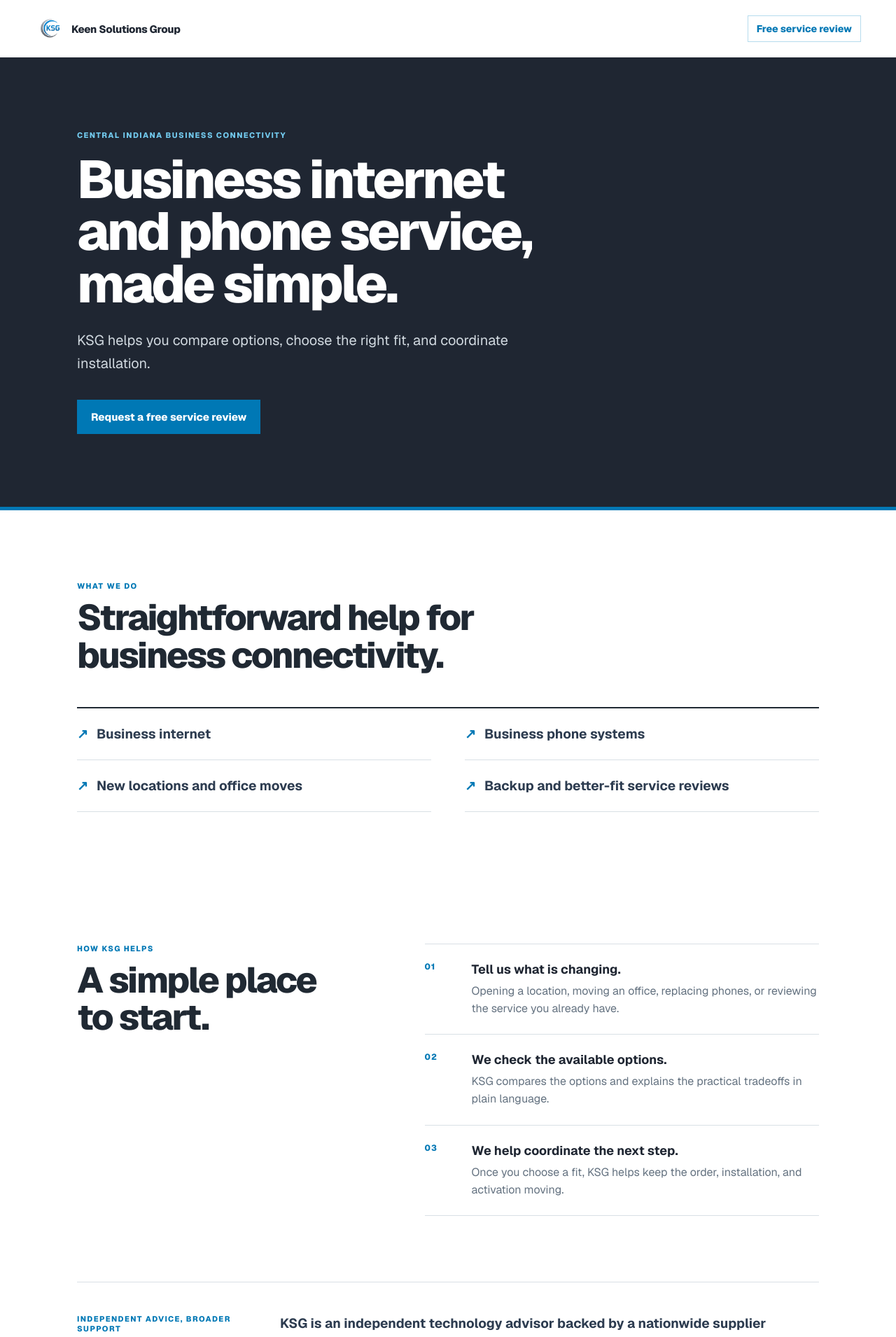
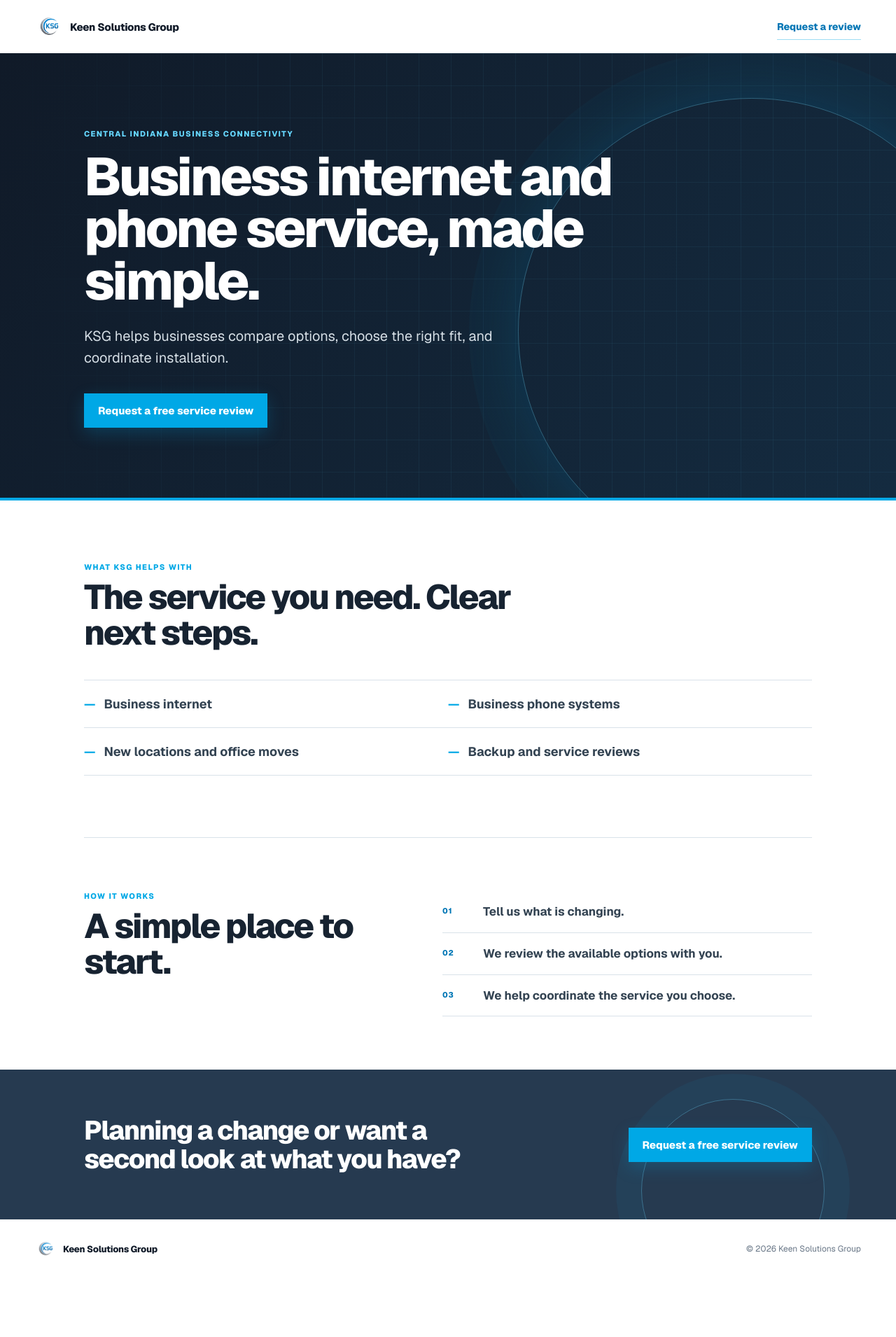
Before and after one commit to keenroudy22/keen-solutions-group, a Next.js app: page / in a window 1280 px wide. Shown: the top 1910 px of the page at 70% size. After the commit the page ends 1826 px from the top, so only its background shows below. Built offline with nearby package versions, Linux system fonts and the light colour scheme.

Commit message:
Simplify KSG site and add technical visual language

```diff
--- a/app/globals.css
+++ b/app/globals.css
@@ -1,51 +1,42 @@
-:root { --blue:#0078b5; --blue-dark:#005a88; --navy:#1f2632; --slate:#2d3c50; --ink:#202933; --muted:#647280; --line:#d9e0e5; --soft:#f5f7f8; --white:#fff; }
+:root { --blue:#00a8e6; --blue-dark:#0076b5; --cyan:#66d8ff; --navy:#111b29; --slate:#263a50; --ink:#172331; --muted:#697787; --line:#d9e2e9; --soft:#f4f8fb; --white:#fff; }
 * { box-sizing:border-box; }
 html { scroll-behavior:smooth; }
 body { margin:0; color:var(--ink); background:var(--white); font-family:var(--font-geist-sans),Arial,Helvetica,sans-serif; }
 a { color:inherit; text-decoration:none; }
-.section { width:min(1060px,calc(100% - 48px)); margin:0 auto; }
-.site-header { width:min(1180px,calc(100% - 48px)); min-height:82px; margin:0 auto; display:flex; align-items:center; justify-content:space-between; gap:24px; }
+.content { width:min(1040px,calc(100% - 48px)); margin:0 auto; }
+.site-header { width:min(1180px,calc(100% - 48px)); min-height:76px; margin:0 auto; display:flex; align-items:center; justify-content:space-between; gap:20px; }
 .brand,.footer-brand { display:flex; align-items:center; gap:10px; color:var(--navy); font-size:15px; font-weight:770; letter-spacing:-.02em; }
-.brand-mark { width:42px; height:42px; object-fit:contain; }
-.header-actions { display:flex; align-items:center; gap:22px; color:var(--blue); font-size:14px; font-weight:730; }
-.header-review { padding:9px 12px; border:1px solid #b6dced; }
-.hero { color:var(--white); background:var(--navy); padding:104px max(24px,calc((100% - 1060px)/2)); border-bottom:5px solid var(--blue); }
-.hero-inner { max-width:780px; }
+.brand-mark { width:40px; height:40px; object-fit:contain; }
+.header-button { padding:9px 0; color:var(--blue-dark); border-bottom:1px solid #9eddf4; font-size:14px; font-weight:750; }
+.hero { position:relative; overflow:hidden; color:var(--white); background:linear-gradient(120deg,#101a28 0%,#142b40 100%); padding:108px 0 100px; border-bottom:4px solid var(--blue); }
+.hero::before { content:''; position:absolute; inset:0; pointer-events:none; opacity:.38; background-image:linear-gradient(rgba(102,216,255,.15) 1px,transparent 1px),linear-gradient(90deg,rgba(102,216,255,.15) 1px,transparent 1px); background-size:46px 46px; mask-image:linear-gradient(90deg,transparent,black 35%,black 100%); }
+.hero::after { content:''; position:absolute; top:10%; right:-10%; width:52vw; height:52vw; border:1px solid rgba(102,216,255,.34); border-radius:50%; box-shadow:0 0 0 70px rgba(0,168,230,.035),0 0 75px rgba(0,168,230,.14); }
+.hero-inner { position:relative; z-index:1; max-width:1040px; }
 .eyebrow { margin:0; color:var(--blue); font-size:11px; font-weight:800; letter-spacing:.13em; text-transform:uppercase; }
-.hero .eyebrow { color:#72c9ed; }
+.hero .eyebrow { color:var(--cyan); }
 h1,h2 { margin:0; font-weight:770; letter-spacing:-.047em; }
-h1 { margin-top:19px; max-width:720px; font-size:clamp(48px,6.2vw,76px); line-height:.98; }
-h2 { font-size:clamp(33px,4vw,52px); line-height:1.05; }
-.hero-lede { max-width:620px; margin:28px 0 0; color:#d1d9e0; font-size:20px; line-height:1.62; }
-.hero-actions { display:flex; flex-wrap:wrap; align-items:center; gap:24px; margin-top:36px; }
-.primary-button { display:inline-block; padding:15px 20px; background:var(--blue); color:var(--white); font-size:15px; font-weight:760; }
-.primary-button:hover { background:var(--blue-dark); }
-.services { padding:101px 0 94px; }
-.services h2 { max-width:660px; margin-top:12px; }
-.services ul { display:grid; grid-template-columns:repeat(2,1fr); gap:0 48px; margin:46px 0 0; padding:0; border-top:2px solid var(--ink); list-style:none; }
-.services li { padding:24px 0; border-bottom:1px solid var(--line); color:var(--slate); font-size:19px; font-weight:650; }
-.services li::before { content:'↗'; display:inline-block; margin-right:12px; color:var(--blue); }
-.process { display:grid; grid-template-columns:.82fr 1.18fr; gap:105px; padding:94px 0; }
-.process h2 { margin-top:12px; }
-.process ol { margin:0; padding:0; list-style:none; border-top:1px solid var(--line); }
-.process li { display:grid; grid-template-columns:54px 1fr; gap:13px; padding:24px 0; border-bottom:1px solid var(--line); }
-.process li > span { color:var(--blue); font-size:12px; font-weight:800; letter-spacing:.08em; }
-.process strong { color:var(--navy); font-size:18px; }
-.process li p { max-width:520px; margin:7px 0 0; color:var(--muted); line-height:1.58; }
-.network { display:grid; grid-template-columns:240px 1fr; gap:50px; padding:45px 0; border-top:1px solid var(--line); border-bottom:1px solid var(--line); }
-.network p:last-child { max-width:700px; margin:0; color:var(--slate); font-size:19px; font-weight:620; line-height:1.5; }
-.contact { margin-top:94px; padding:75px 0; color:var(--white); background:var(--slate); }
-.contact-inner { display:grid; grid-template-columns:1.15fr .65fr 155px; gap:48px; align-items:center; }
-.eyebrow-light { color:#78caec; }
-.contact h2 { margin-top:13px; }
-.contact p:not(.eyebrow) { max-width:580px; margin:18px 0 0; color:#d4dce2; line-height:1.62; }
-.contact-actions { display:grid; gap:14px; }
-.contact-email { width:max-content; border-bottom:1px solid #8ccbe7; padding-bottom:5px; color:#fff; font-size:17px; font-weight:720; }
-.contact-logo { width:144px; height:auto; object-fit:contain; }
-footer { width:min(1180px,calc(100% - 48px)); margin:0 auto; padding:34px 0; display:grid; grid-template-columns:1.2fr 1.25fr .8fr auto; align-items:center; gap:22px; color:var(--muted); font-size:12px; }
+h1 { margin-top:17px; max-width:760px; font-size:clamp(47px,6.1vw,76px); line-height:.98; }
+h2 { max-width:620px; margin-top:11px; font-size:clamp(31px,4vw,49px); line-height:1.04; }
+.hero p:not(.eyebrow) { max-width:610px; margin:27px 0 0; color:#d5dee5; font-size:20px; line-height:1.55; }
+.primary-button { display:inline-block; margin-top:35px; padding:15px 20px; background:var(--blue); color:var(--white); font-size:15px; font-weight:760; box-shadow:0 8px 24px rgba(0,168,230,.22); }
+.primary-button:hover,.primary-button:focus-visible { background:var(--blue-dark); }
+.services { padding:88px 0; }
+.services ul { display:grid; grid-template-columns:repeat(2,1fr); margin:41px 0 0; padding:0; border-top:1px solid var(--line); list-style:none; }
+.services li { padding:22px 0; border-bottom:1px solid var(--line); color:#334352; font-size:18px; font-weight:650; }
+.services li::before { content:'—'; margin-right:12px; color:var(--blue); }
+.process { display:grid; grid-template-columns:.9fr 1.1fr; gap:80px; padding:76px 0; border-top:1px solid var(--line); }
+.process ol { margin:0; padding:0; list-style:none; }
+.process li { display:grid; grid-template-columns:46px 1fr; gap:12px; padding:17px 0; border-bottom:1px solid var(--line); color:#334352; font-size:17px; font-weight:650; line-height:1.45; }
+.process li span { color:var(--blue-dark); font-size:11px; font-weight:800; letter-spacing:.08em; line-height:2.1; }
+.review-callout { position:relative; overflow:hidden; padding:66px 0; color:var(--white); background:#263a50; }
+.review-callout::after { content:''; position:absolute; right:8%; bottom:-90px; width:260px; height:260px; border:1px solid rgba(102,216,255,.35); border-radius:50%; box-shadow:0 0 0 36px rgba(0,168,230,.06); }
+.review-callout .content { position:relative; z-index:1; display:flex; align-items:center; justify-content:space-between; gap:32px; }
+.review-callout p { max-width:620px; margin:0; font-size:clamp(25px,3vw,38px); font-weight:730; letter-spacing:-.04em; line-height:1.08; }
+.review-callout .primary-button { flex:none; margin:0; }
+footer { width:min(1180px,calc(100% - 48px)); min-height:84px; margin:0 auto; display:flex; align-items:center; justify-content:space-between; gap:20px; color:var(--muted); font-size:12px; }
 .footer-brand { font-size:13px; }
 footer a { color:var(--blue); font-weight:700; }
 footer p { margin:0; }
-@media (max-width:820px) { .process,.contact-inner { grid-template-columns:1fr; gap:38px; } .contact-logo { display:none; } .network { grid-template-columns:1fr; gap:16px; } .services ul { grid-template-columns:1fr; } footer { grid-template-columns:1fr 1fr; } }
-@media (max-width:600px) { .section,.site-header,footer { width:min(100% - 32px,1180px); } .site-header { min-height:74px; } .header-actions { gap:12px; } .hero { padding:73px 16px; } h1 { font-size:47px; } .hero-lede { font-size:17px; } .services,.process { padding:75px 0; } .services li { font-size:17px; } .contact { margin-top:70px; padding:67px 0; } footer { grid-template-columns:1fr; } }
+@media (max-width:760px) { .services ul { grid-template-columns:1fr; } .process { grid-template-columns:1fr; gap:35px; } .review-callout .content { align-items:flex-start; flex-direction:column; } }
+@media (max-width:600px) { .content,.site-header,footer { width:calc(100% - 32px); } .site-header { min-height:70px; } .header-button { font-size:13px; } .hero { padding:78px 0 76px; } .hero::after { right:-36%; width:88vw; height:88vw; } h1 { font-size:46px; } .hero p:not(.eyebrow) { font-size:17px; } .services { padding:68px 0; } .process { padding:62px 0; } .review-callout { padding:52px 0; } footer { min-height:76px; } }
 @media (prefers-reduced-motion:reduce) { html { scroll-behavior:auto; } }
--- a/app/page.tsx
+++ b/app/page.tsx
@@ -1,17 +1,8 @@
 import Image from 'next/image';
 
-const services = [
-  'Business internet',
-  'Business phone systems',
-  'New locations and office moves',
-  'Backup and better-fit service reviews',
-];
-
-const steps = [
-  ['Tell us what is changing.', 'Opening a location, moving an office, replacing phones, or reviewing the service you already have.'],
-  ['We check the available options.', 'KSG compares the options and explains the practical tradeoffs in plain language.'],
-  ['We help coordinate the next step.', 'Once you choose a fit, KSG helps keep the order, installation, and activation moving.'],
-];
+const services = ['Business internet', 'Business phone systems', 'New locations and office moves', 'Backup and service reviews'];
+const steps = ['Tell us what is changing.', 'We review the available options with you.', 'We help coordinate the service you choose.'];
+const reviewLink = 'mailto:info@keensolutionsgroup.com?subject=Free%20Business%20Connectivity%20Review';
 
 export default function Home() {
   return (
@@ -21,67 +12,38 @@ export default function Home() {
           <Image className="brand-mark" src="/ksg-mark-transparent.png" alt="KSG" width={48} height={48} priority />
           <span>Keen Solutions Group</span>
         </a>
-        <div className="header-actions">
-          <a className="header-review" href="#contact">Free service review</a>
-        </div>
+        <a className="header-button" href={reviewLink}>Request a review</a>
       </header>
 
       <section className="hero">
-        <div className="hero-inner">
+        <div className="content hero-inner">
           <p className="eyebrow">Central Indiana business connectivity</p>
           <h1>Business internet and phone service, made simple.</h1>
-          <p className="hero-lede">KSG helps you compare options, choose the right fit, and coordinate installation.</p>
-          <div className="hero-actions">
-            <a className="primary-button" href="#contact">Request a free service review</a>
-          </div>
+          <p>KSG helps businesses compare options, choose the right fit, and coordinate installation.</p>
+          <a className="primary-button" href={reviewLink}>Request a free service review</a>
         </div>
       </section>
 
-      <section className="services section" aria-labelledby="services-title">
-        <p className="eyebrow">What we do</p>
-        <h2 id="services-title">Straightforward help for business connectivity.</h2>
-        <ul>
-          {services.map((service) => <li key={service}>{service}</li>)}
-        </ul>
+      <section className="content services" aria-labelledby="services-title">
+        <p className="eyebrow">What KSG helps with</p>
+        <h2 id="services-title">The service you need. Clear next steps.</h2>
+        <ul>{services.map((service) => <li key={service}>{service}</li>)}</ul>
       </section>
 
-      <section className="process section" aria-labelledby="process-title">
-        <div>
-          <p className="eyebrow">How KSG helps</p>
-          <h2 id="process-title">A simple place to start.</h2>
-        </div>
-        <ol>
-          {steps.map(([title, description], index) => (
-            <li key={title}>
-              <span>{String(index + 1).padStart(2, '0')}</span>
-              <div><strong>{title}</strong><p>{description}</p></div>
-            </li>
-          ))}
-        </ol>
+      <section className="content process" aria-labelledby="process-title">
+        <div><p className="eyebrow">How it works</p><h2 id="process-title">A simple place to start.</h2></div>
+        <ol>{steps.map((step, index) => <li key={step}><span>{String(index + 1).padStart(2, '0')}</span>{step}</li>)}</ol>
       </section>
 
-      <section className="network section">
-        <p className="eyebrow">Independent advice, broader support</p>
-        <p>KSG is an independent technology advisor backed by a nationwide supplier and engineering network.</p>
-      </section>
-
-      <section className="contact" id="contact">
-        <div className="section contact-inner">
-          <div>
-            <p className="eyebrow eyebrow-light">Get in touch</p>
-            <h2>Need to talk through your internet or phone service?</h2>
-            <p>Reach out for a no-cost service review. We will start with what is changing and what you need the service to do.</p>
-          </div>
-          <div className="contact-actions">
-            <a className="contact-email" href="mailto:info@keensolutionsgroup.com?subject=Free%20Business%20Connectivity%20Review">info@keensolutionsgroup.com</a>
-          </div>
-          <Image className="contact-logo" src="/ksg-logo-transparent.png" alt="Keen Solutions Group" width={270} height={270} />
+      <section className="review-callout">
+        <div className="content">
+          <p>Planning a change or want a second look at what you have?</p>
+          <a className="primary-button" href={reviewLink}>Request a free service review</a>
         </div>
       </section>
 
       <footer>
-        <div className="footer-brand"><Image src="/ksg-mark-transparent.png" alt="" width={32} height={32} /><span>Keen Solutions Group</span></div>
-        <a href="mailto:info@keensolutionsgroup.com">info@keensolutionsgroup.com</a>
+        <div className="footer-brand"><Image src="/ksg-mark-transparent.png" alt="" width={30} height={30} /><span>Keen Solutions Group</span></div>
         <p>© {new Date().getFullYear()} Keen Solutions Group</p>
       </footer>
     </main>
```
